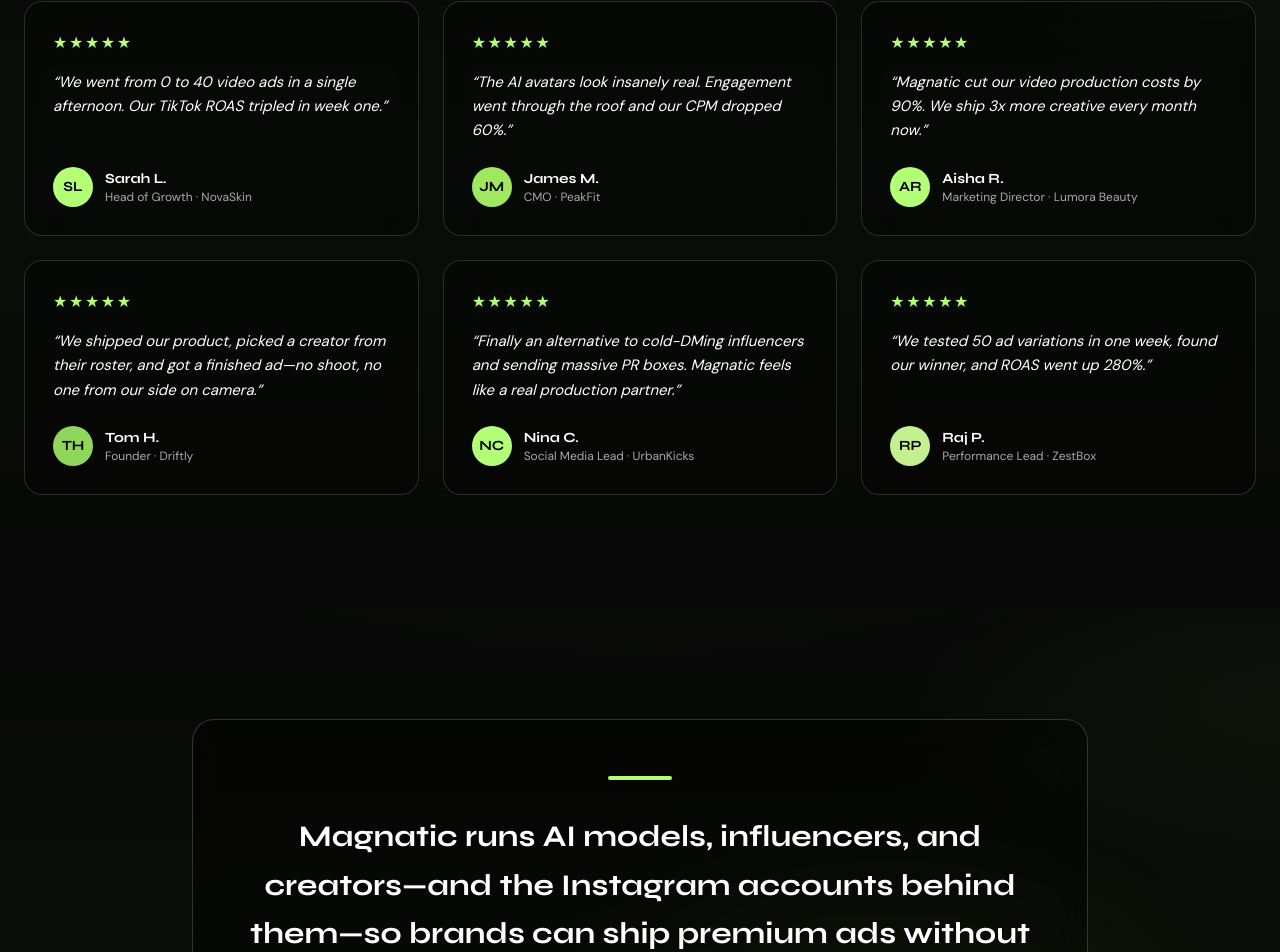
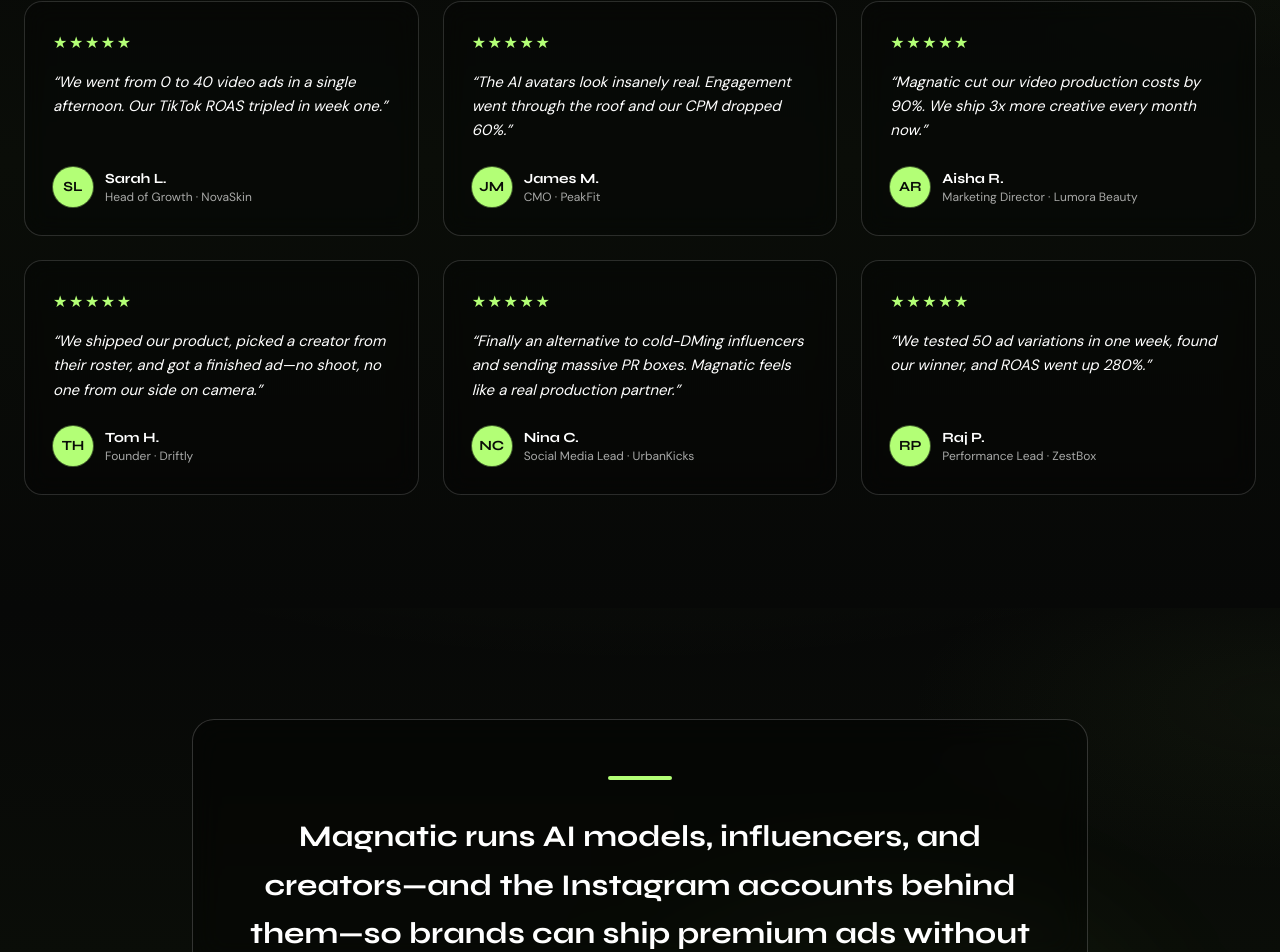
Before and after one commit to jinab-sys/magnatic-website, a Next.js app: page / in a window 1280 px wide. Shown: the part 6592-7544 px from the top of the page. Built offline with nearby package versions, Linux system fonts and the light colour scheme.

Commit message:
minor-fix

```diff
--- a/components/blocks/testimonials-section.tsx
+++ b/components/blocks/testimonials-section.tsx
@@ -4,27 +4,27 @@
 const testimonials = [
     {
         quote: "We went from 0 to 40 video ads in a single afternoon. Our TikTok ROAS tripled in week one.",
-        name: "Sarah L.",   role: "Head of Growth · NovaSkin",    initials: "SL", grad: "#b3ff76",
+        name: "Sarah L.",   role: "Head of Growth · NovaSkin",    initials: "SL",
     },
     {
         quote: "The AI avatars look insanely real. Engagement went through the roof and our CPM dropped 60%.",
-        name: "James M.",  role: "CMO · PeakFit",                 initials: "JM", grad: "#9fe860",
+        name: "James M.",  role: "CMO · PeakFit",                 initials: "JM",
     },
     {
         quote: "Magnatic cut our video production costs by 90%. We ship 3x more creative every month now.",
-        name: "Aisha R.",  role: "Marketing Director · Lumora Beauty", initials: "AR", grad: "#b3ff76",
+        name: "Aisha R.",  role: "Marketing Director · Lumora Beauty", initials: "AR",
     },
     {
         quote: "We shipped our product, picked a creator from their roster, and got a finished ad—no shoot, no one from our side on camera.",
-        name: "Tom H.",    role: "Founder · Driftly",              initials: "TH", grad: "#8fd65a",
+        name: "Tom H.",    role: "Founder · Driftly",              initials: "TH",
     },
     {
         quote: "Finally an alternative to cold-DMing influencers and sending massive PR boxes. Magnatic feels like a real production partner.",
-        name: "Nina C.",   role: "Social Media Lead · UrbanKicks", initials: "NC", grad: "#b3ff76",
+        name: "Nina C.",   role: "Social Media Lead · UrbanKicks", initials: "NC",
     },
     {
         quote: "We tested 50 ad variations in one week, found our winner, and ROAS went up 280%.",
-        name: "Raj P.",    role: "Performance Lead · ZestBox",     initials: "RP", grad: "#c4f090",
+        name: "Raj P.",    role: "Performance Lead · ZestBox",     initials: "RP",
     },
 ]
 
@@ -68,8 +68,10 @@
                                 &ldquo;{t.quote}&rdquo;
                             </p>
                             <div className="flex items-center gap-3">
-                                <div className="w-10 h-10 rounded-full flex items-center justify-center font-syne font-bold text-sm text-black flex-shrink-0"
-                                    style={{ background: t.grad }}>
+                                <div
+                                    className="flex h-10 w-10 shrink-0 items-center justify-center rounded-full font-syne text-sm font-bold text-(--mag-accent-on-accent) ring-1 ring-[rgba(179,255,118,0.35)]"
+                                    style={{ background: "var(--mag-accent)" }}
+                                >
                                     {t.initials}
                                 </div>
                                 <div>
```
